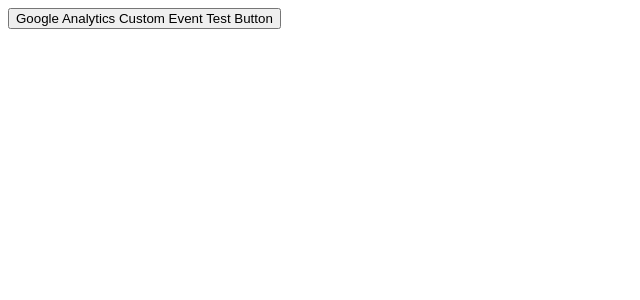
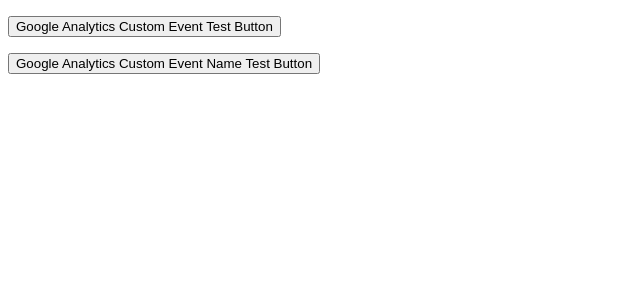
Before and after one commit to YongYuH/GA4-custom-events-test, a React app: page / in a window 1280 px wide. Shown: the top 300 px of the page, without its empty margins (0-640 px from the left). Built offline with nearby package versions, Linux system fonts and the light colour scheme; the HTML template or start-up script is replaced by a standard one.

Commit message:
feat: add a new button with different event parameters

```diff
--- a/package.json
+++ b/package.json
@@ -7,7 +7,8 @@
   "dependencies": {
     "browser-sync": "2.27.10",
     "react": "17.0.2",
-    "react-dom": "17.0.2"
+    "react-dom": "17.0.2",
+    "styled-components": "^5.3.5"
   },
   "devDependencies": {
     "@types/browser-sync": "2.26.3",
--- a/src/App.tsx
+++ b/src/App.tsx
@@ -1,9 +1,20 @@
 import React from 'react'
 
+import ButtonWrapper from './ButtonWrapper'
+import GoogleAnalyticsCustomEventNameTestButton from './GoogleAnalyticsCustomEventNameTestButton'
 import GoogleAnalyticsCustomEventTestButton from './GoogleAnalyticsCustomEventTestButton'
 
 const App = () => {
-  return <GoogleAnalyticsCustomEventTestButton />
+  return (
+    <div>
+      <ButtonWrapper>
+        <GoogleAnalyticsCustomEventTestButton />
+      </ButtonWrapper>
+      <ButtonWrapper>
+        <GoogleAnalyticsCustomEventNameTestButton />
+      </ButtonWrapper>
+    </div>
+  )
 }
 
 export default App
--- /dev/null
+++ b/src/ButtonWrapper.tsx
@@ -0,0 +1,7 @@
+import styled from 'styled-components'
+
+const ButtonWrapper = styled.div`
+  padding: 8px 0;
+`
+
+export default ButtonWrapper
--- /dev/null
+++ b/src/GoogleAnalyticsCustomEventNameTestButton.tsx
@@ -0,0 +1,16 @@
+import React from 'react'
+
+import { pushGA4EventName } from './utils'
+
+const GoogleAnalyticsCustomEventNameTestButton = () => {
+  const handleClick = () => {
+    pushGA4EventName({
+      event_name: 'login_popup_click',
+      method: 'email',
+    })
+  }
+
+  return <button onClick={handleClick}>Google Analytics Custom Event Name Test Button</button>
+}
+
+export default GoogleAnalyticsCustomEventNameTestButton
--- a/src/utils.ts
+++ b/src/utils.ts
@@ -47,3 +47,53 @@
 
   dataLayer.push(parameters)
 }
+
+interface PushGA4EventNameArgs {
+  campaignName?: string
+  event_name: string
+  followName?: string
+  followType?: string
+  method?: string
+  newsletterName?: string
+  paywallType?: string
+  triggerPoint?: string
+}
+
+export function pushGA4EventName(args: PushGA4EventNameArgs): void {
+  const dataLayer = (window as any).dataLayer
+  if (!dataLayer) {
+    return
+  }
+
+  const {
+    campaignName,
+    event_name,
+    followName,
+    followType,
+    method,
+    newsletterName,
+    paywallType,
+    triggerPoint,
+  } = args
+
+  const requiredParameters = {
+    event_name,
+  }
+
+  const optionalParameters = {
+    ...(campaignName ? { campaign_name: campaignName } : {}),
+    ...(followName ? { follow_name: followName } : {}),
+    ...(followType ? { follow_type: followType } : {}),
+    ...(method ? { method: method } : {}),
+    ...(newsletterName ? { newsletter_name: newsletterName } : {}),
+    ...(paywallType ? { paywall_type: paywallType } : {}),
+    ...(triggerPoint ? { trigger_point: triggerPoint } : {}),
+  }
+
+  const parameters = {
+    ...requiredParameters,
+    ...optionalParameters,
+  }
+
+  dataLayer.push(parameters)
+}
```
Also changed, not shown: 1 other file (tests, documents, lock files or other folders).
